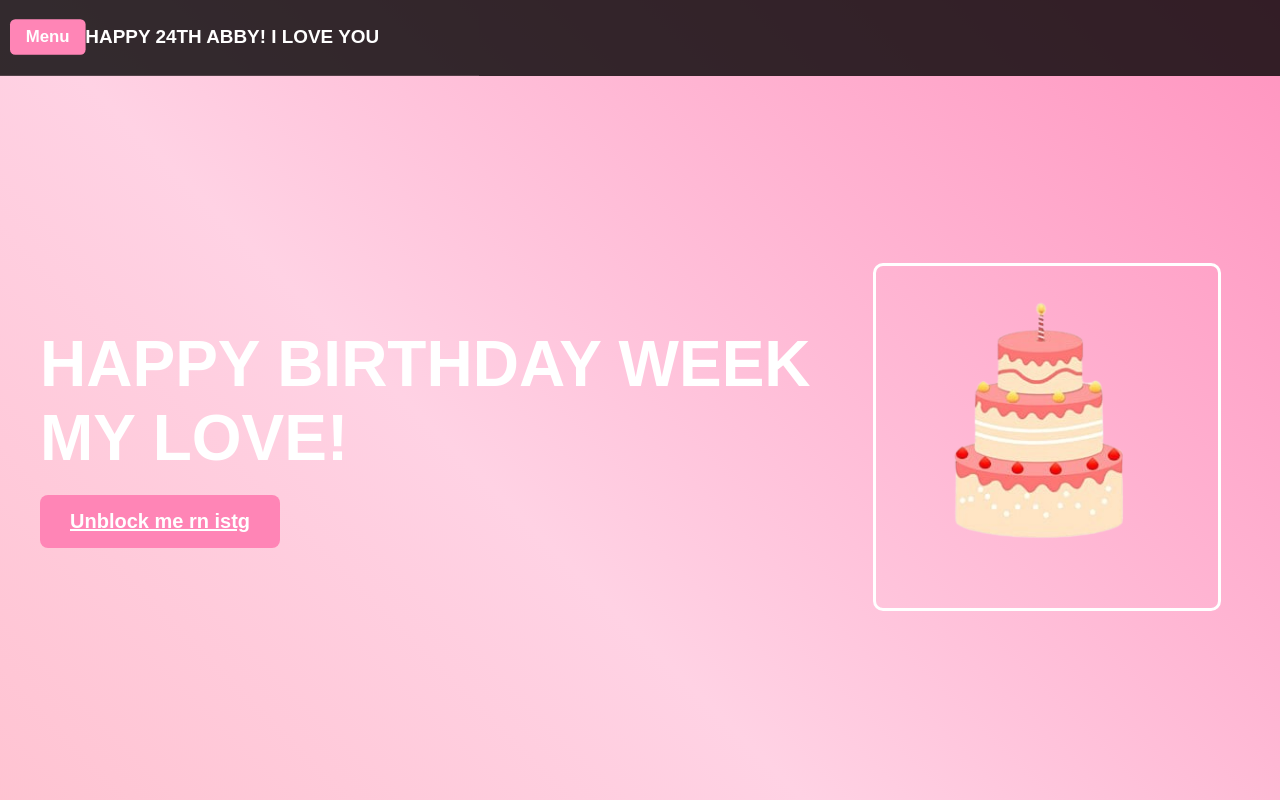
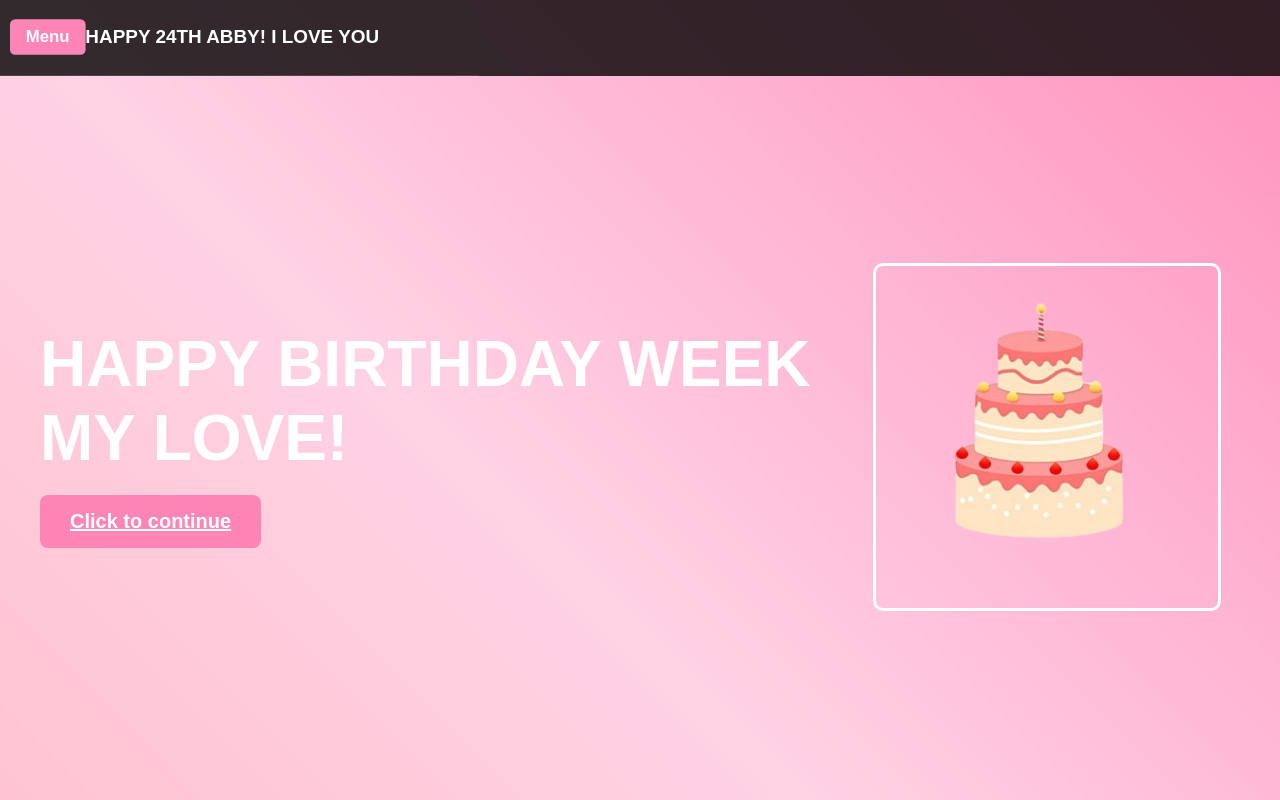
Before and after one commit to Aria2425/giftfr2311, a plain HTML site: page dashboard.html in a window 1280 px wide. Shown: the top 800 px of the page. Drawn offline with Linux system fonts and the light colour scheme.

Commit message:
Update dashboard.html

```diff
--- a/dashboard.html
+++ b/dashboard.html
@@ -20,7 +20,7 @@
             <h2>HAPPY BIRTHDAY WEEK MY LOVE!
             </h2>
             <!-- Updated Button to Link to calendar.html -->
-            <a href="calendar.html" class="continue-button">Unblock me rn istg</a>
+            <a href="calendar.html" class="continue-button">Click to continue</a>
         </div>
         <div class="content-right">
             <img src="cake.png" alt="Birthday Cake">
```
